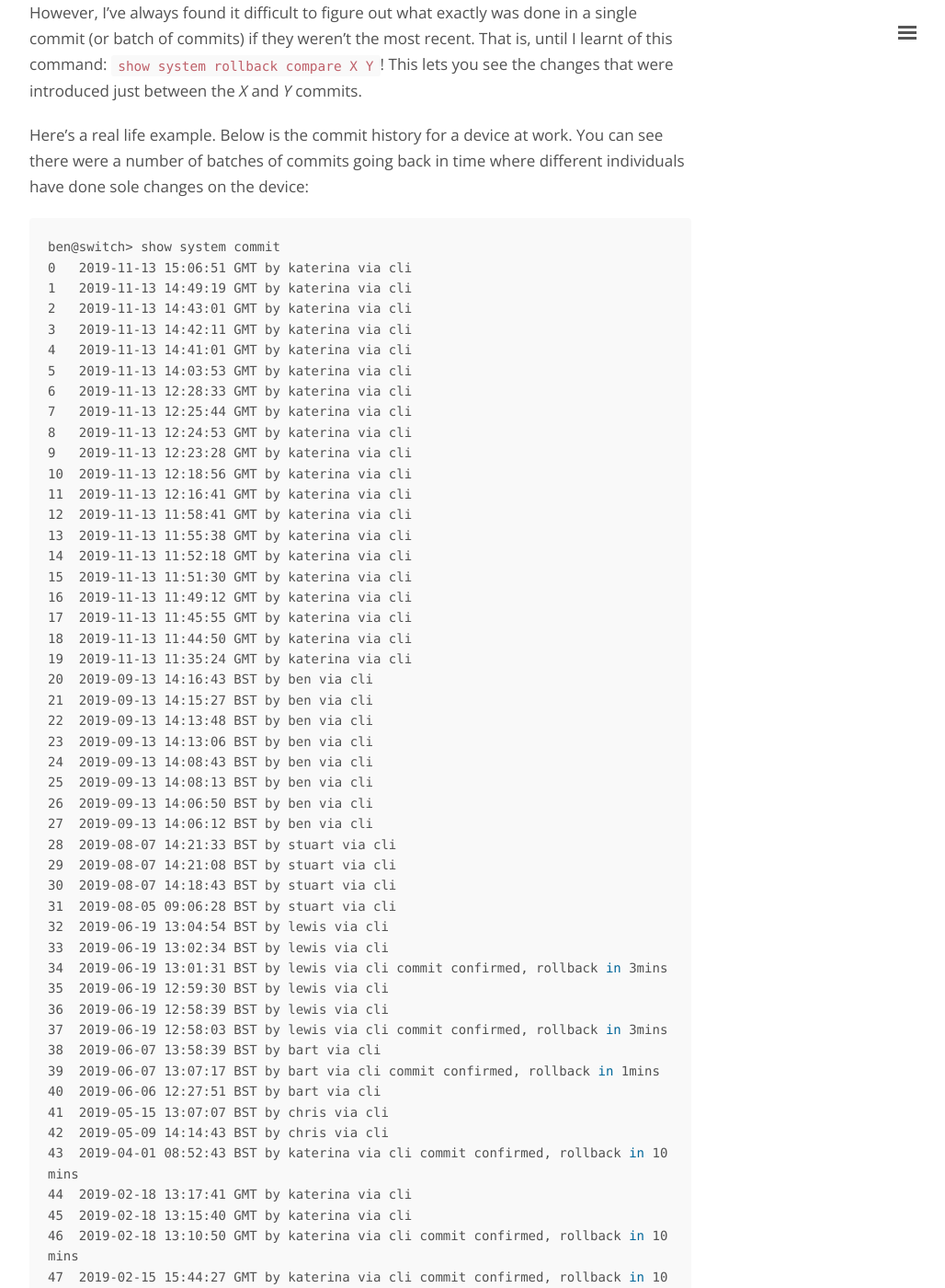
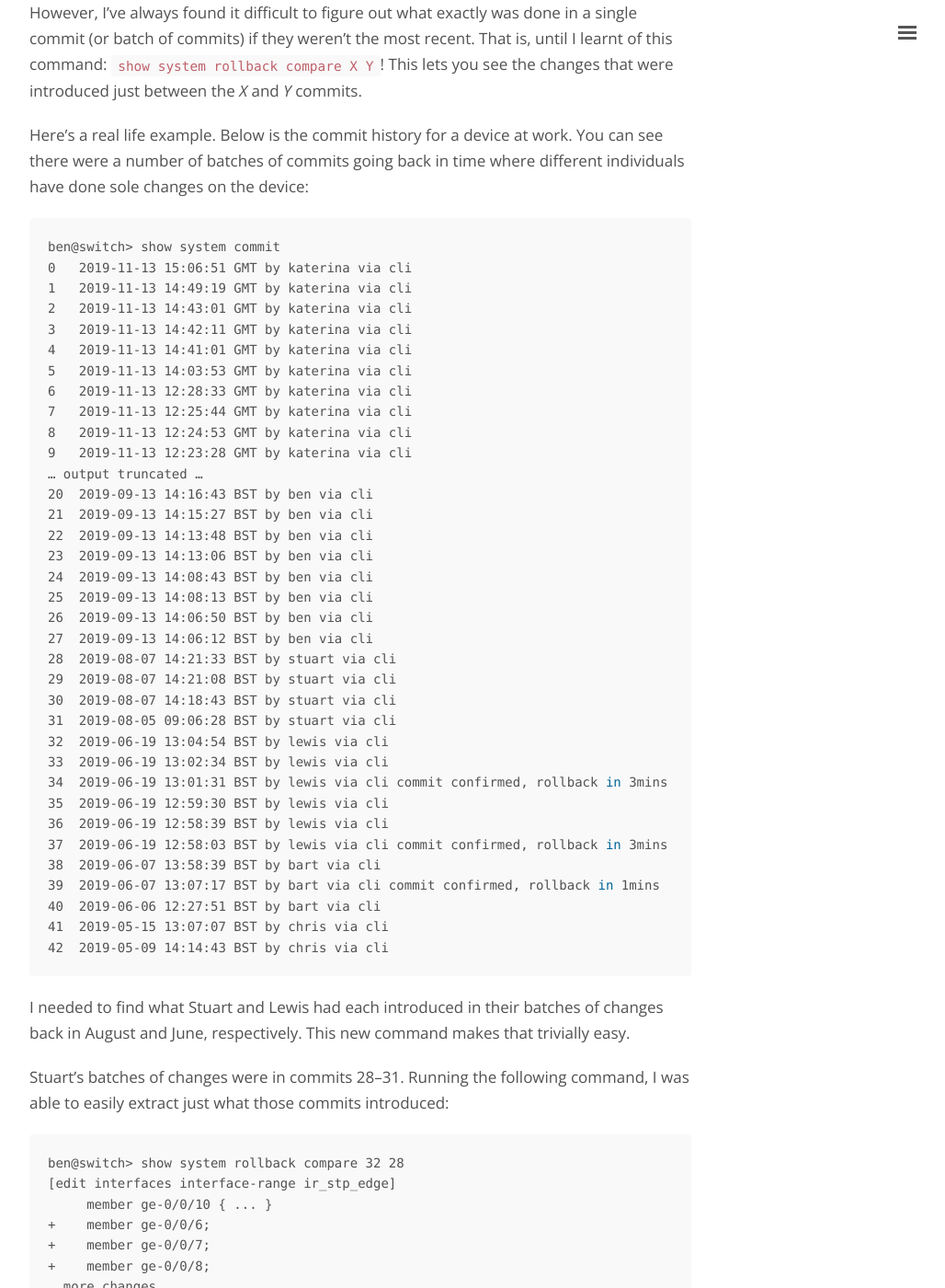
Before and after one commit to benbacardi/benbacardi.github.io, a Jekyll site: the page built from _posts/2019-11-16-junos-commit-history-who-did-what.md, in a window 1280 px wide and 1400 px high, scrolled down 391 px. Shown: the whole window at 92% size, without its empty margins (248-1276 px from the left). Built offline with Jekyll 4.4.1, drawn with Linux system fonts in a browser that asks for light colours; some of the changed text lies outside the part shown.

Commit message:
Update 2019-11-16-junos-commit-history-who-did-what.md

````diff
--- a/_posts/2019-11-16-junos-commit-history-who-did-what.md
+++ b/_posts/2019-11-16-junos-commit-history-who-did-what.md
@@ -7,7 +7,7 @@ categories: Junos
 
 Junos has always had one fantastic advantage over Cisco's IOS: the ability to stage a pending commit, and see a history of changes, rather than each command immediately being executed on the running config a soon as you hit Enter.
 
-The `show | compare rollback X` command's has always been able to show you the difference between your current config and what the config was like _X_ commits ago. However, I've always found it difficult to figure out what exactly was done in a single commit (or batch of commits) if they weren't the most recent. That is, until I learnt of this command: `show system rollback compare X Y`! This lets you see the changes that were introduced just between the _X_ and _Y_ commits.
+The `show | compare rollback X` command has always been able to show you the difference between your current config and what the config was like _X_ commits ago. However, I've always found it difficult to figure out what exactly was done in a single commit (or batch of commits) if they weren't the most recent. That is, until I learnt of this command: `show system rollback compare X Y`! This lets you see the changes that were introduced just between the _X_ and _Y_ commits.
 
 Here's a real life example. Below is the commit history for a device at work. You can see there were a number of batches of commits going back in time where different individuals have done sole changes on the device:
 
@@ -23,16 +23,7 @@ ben@switch> show system commit
 7   2019-11-13 12:25:44 GMT by katerina via cli
 8   2019-11-13 12:24:53 GMT by katerina via cli
 9   2019-11-13 12:23:28 GMT by katerina via cli
-10  2019-11-13 12:18:56 GMT by katerina via cli
-11  2019-11-13 12:16:41 GMT by katerina via cli
-12  2019-11-13 11:58:41 GMT by katerina via cli
-13  2019-11-13 11:55:38 GMT by katerina via cli
-14  2019-11-13 11:52:18 GMT by katerina via cli
-15  2019-11-13 11:51:30 GMT by katerina via cli
-16  2019-11-13 11:49:12 GMT by katerina via cli
-17  2019-11-13 11:45:55 GMT by katerina via cli
-18  2019-11-13 11:44:50 GMT by katerina via cli
-19  2019-11-13 11:35:24 GMT by katerina via cli
+… output truncated …
 20  2019-09-13 14:16:43 BST by ben via cli
 21  2019-09-13 14:15:27 BST by ben via cli
 22  2019-09-13 14:13:48 BST by ben via cli
@@ -56,13 +47,6 @@ ben@switch> show system commit
 40  2019-06-06 12:27:51 BST by bart via cli
 41  2019-05-15 13:07:07 BST by chris via cli
 42  2019-05-09 14:14:43 BST by chris via cli
-43  2019-04-01 08:52:43 BST by katerina via cli commit confirmed, rollback in 10mins
-44  2019-02-18 13:17:41 GMT by katerina via cli
-45  2019-02-18 13:15:40 GMT by katerina via cli
-46  2019-02-18 13:10:50 GMT by katerina via cli commit confirmed, rollback in 10mins
-47  2019-02-15 15:44:27 GMT by katerina via cli commit confirmed, rollback in 10mins
-48  2019-02-11 11:44:35 GMT by katerina via cli
-49  2019-01-15 14:03:53 GMT by katerina via cli commit confirmed, rollback in 10mins
 ```
 
 I needed to find what Stuart and Lewis had each introduced in their batches of changes back in August and June, respectively. This new command makes that trivially easy.
@@ -72,9 +56,6 @@ Stuart's batches of changes were in commits 28–31. Running the following comma
 
 ```bash
 ben@switch> show system rollback compare 32 28
-
-```{master:0}
-ben@xs-edge-agg0> show system rollback compare 32 28
 [edit interfaces interface-range ir_stp_edge]
      member ge-0/0/10 { ... }
 +    member ge-0/0/6;
````
